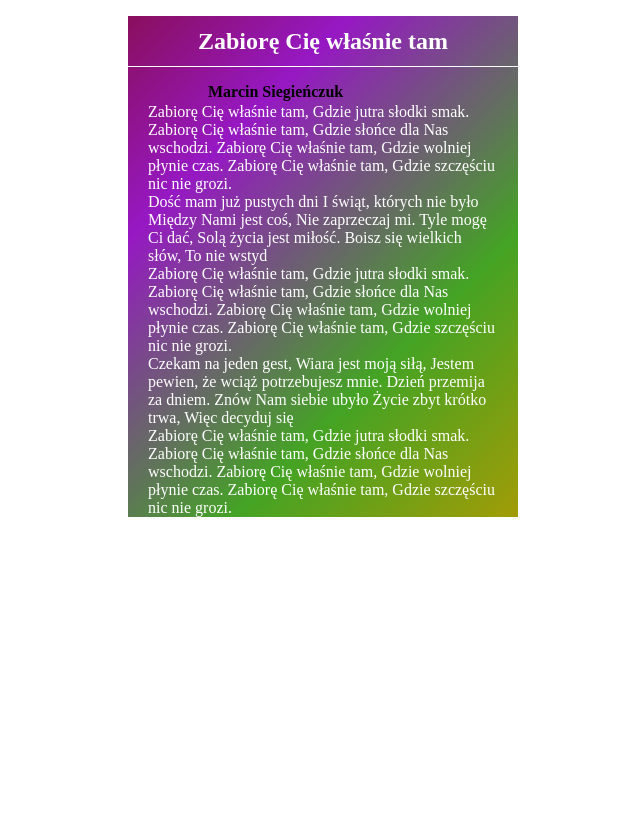
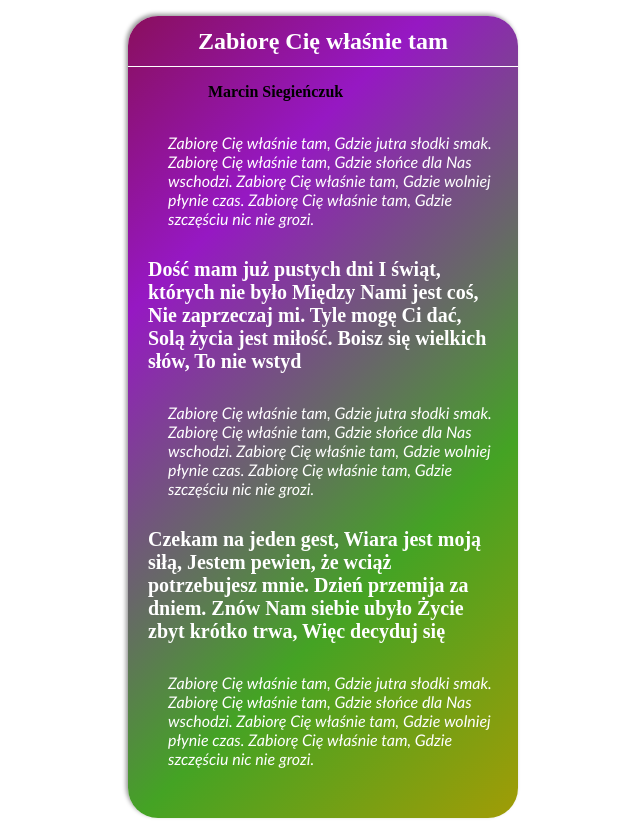
Before and after one commit to KrzysKolo/piosenka, a plain HTML site: page index.html in a window 1280 px wide. Shown: the whole page, without its empty margins (317-957 px from the left). Before the commit the page ends 800 px from the top, so only its background shows below. Drawn offline with Linux system fonts and the light colour scheme.

Commit message:
Add styles class

```diff
--- a/index.html
+++ b/index.html
@@ -55,6 +55,7 @@
     Zabiorę Cię właśnie tam,
     Gdzie szczęściu nic nie grozi.
       </p>
+      <footer></footer>
     </div>
   </body>
 </html>
--- a/style.css
+++ b/style.css
@@ -6,6 +6,8 @@
 	background: linear-gradient(135deg, rgba(138,15,93,1) 0%, rgba(150,24,195,1) 25%, rgba(68,163,36,1) 68%, rgba(161,156,6,1) 100%);
 filter: progid:DXImageTransform.Microsoft.gradient( startColorstr='#8a0f5d', endColorstr='#a19c06', GradientType=1 );
 color: #fff;
+    border-radius: 30px;
+	box-shadow: #999 -2px -2px 4px;
 
 }
 h1 {
@@ -24,4 +26,19 @@ h4 {
 p {
 	width: 350px;
 	margin: 0 auto;
+	padding-top: 30px;
 }
+.ref {
+	width: 330px;
+	margin: 0 auto;
+	padding-left: 20px;
+	font-style: italic;
+	font-family:"Trebuchet MS", Arial, Helvetica, sans-serif;
+}
+.verse {
+	font-size:1.25rem;
+	font-weight:bold;
+}
+footer {
+	height: 50px;
+}
```
